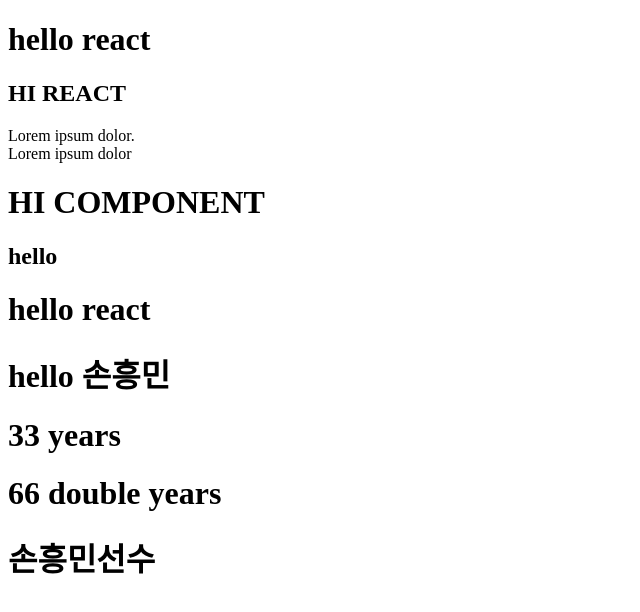
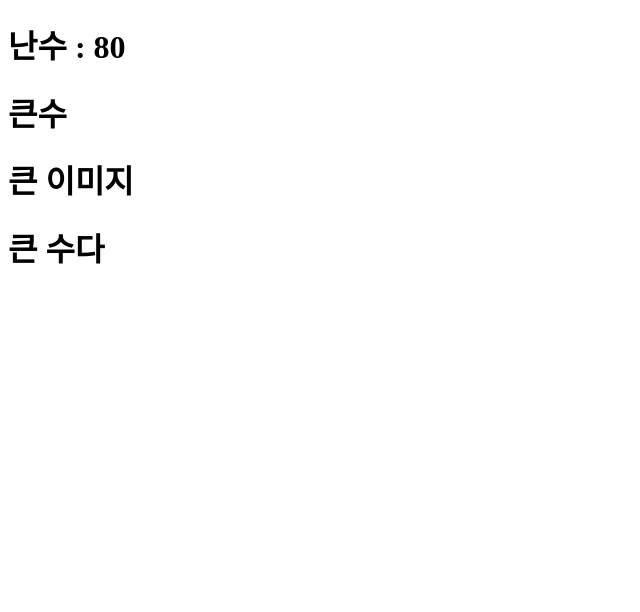
Before and after one commit to som42/reacht20231031, a React (Create React App) app: page / in a window 1280 px wide. Shown: the top 612 px of the page, without its empty margins (0-640 px from the left). Built offline with nearby package versions, Linux system fonts and the light colour scheme.

Commit message:
jsx의 {}에서 간단한 연산자 활용

```diff
--- a/src/App.js
+++ b/src/App.js
@@ -1,57 +1,25 @@
-function MyComp2() {
-  let name = "손흥민";
-  let age = 33;
+function App() {
+  const number = Math.ceil(Math.random() * 100);
+  const isLarge = number > 50;
+  const isSmall = number <= 50;
 
-  // {} jsx에서 js코드 작성하기 위한 기호
   return (
     <>
-      <h1>hello react</h1>
-      <h1>hello {name}</h1>
-      <h1>{age} years</h1>
-      <h1>{age * 2} double years</h1>
-      <h1>{name + "선수"}</h1>
-      {/* 그래서 주석이 이렇게 생김*/}
+      <h1>난수 : {number}</h1>
+      {/*넘버거 50 크면 큰수, 작으면 작은수/*/}
+      <h1>{number > 50 ? "큰수" : "작은 수"}</h1>
+      <div>{number > 50 ? <BigImage /> : <SmallImage />}</div>
+      <div>{isLarge && <h1>큰 수다 </h1>}</div>
+      <div>{isLarge || <h1>작은 수다!!</h1>}</div>
     </>
   );
 }
 
-function App() {
-  // jsx에서 태그 사용시 꼭 종료태그를 작성해야 함.
-  // 빈 요소이면 시작 태그에서 종료
-  return (
-    <div>
-      <h1>hello react</h1>
-      <h2>HI REACT</h2>
-      <p>
-        Lorem ipsum dolor.
-        <br /> Lorem ipsum dolor
-      </p>
-      <MyComp />
-      <MyComp2 />
-    </div>
-  );
+function BigImage() {
+  return <h1>큰 이미지</h1>;
 }
-// 복잡한 component 따로 해야 간결하게 보인다.
-// 브라우저가 기본으로 제공 해주는 태그(built-in) 소문자로 시작
-// 우리가 만드는 컴포넌트(함수) 는 꼭 대 문자로 시작 해야 한다.
-// return 문을 가져야 한다.
-// return 값은 보통 JSX 코드 ( 꼭 그런건 아니다 )
-function MyComp() {
-  // return 에 jsx 코드 작성 가능
-  // 꼭 하나의 root tag가 존재해야 함.
-  // return 값이 여러 줄이면 ()로 감싸기 ( 별 이유 없으면 항상 감싸기)
-  // root tag가 필요없다면 fragment 사용 가능
-
-  //jsx에서 주석 사용법
-  //{/*  */}
-  return (
-    <>
-      {/*주석은 이렇게 다세요.*/}
-      {/* frament는 <></> */}
-      <h1>HI COMPONENT</h1>
-      <h2>hello</h2>
-    </>
-  );
+function SmallImage() {
+  return <h3>작은 이미지</h3>;
 }
 
 export default App;
```
